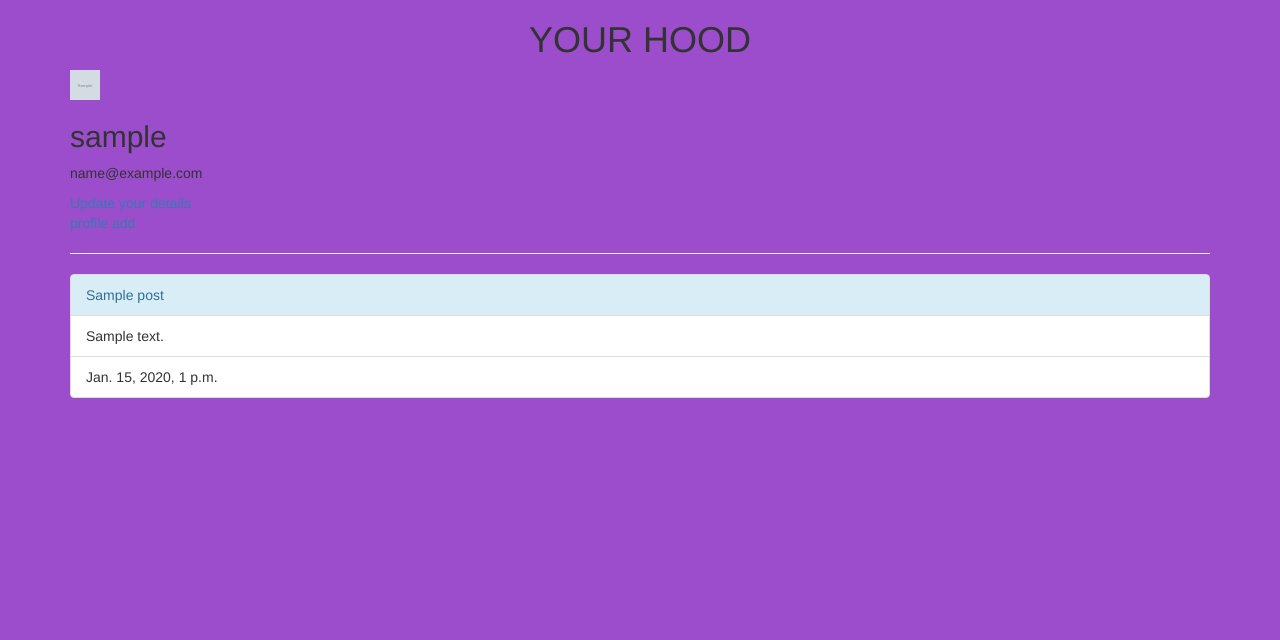
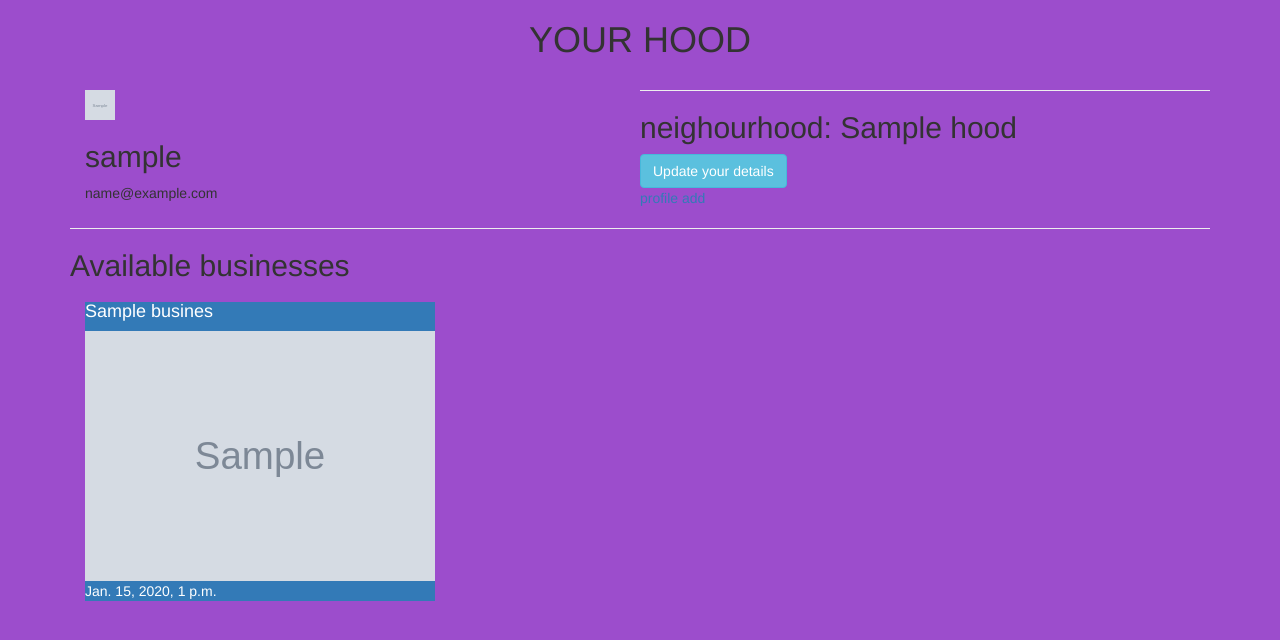
Before and after one commit to mangowilliam/yourhood, a Django app: page /profile in a window 1280 px wide. Shown: the part 90-730 px from the top of the page. Run offline with Django 3.2, Linux system fonts and the light colour scheme; a user stored in the database is signed in; tables that the repository leaves empty hold one stand-in row (values such as "Sample post"); grey boxes marked "Sample" are stand-in pictures; some libraries are stand-ins or nearby versions.

Commit message:
odify models and functions to add filtering of businesses per the neibourhood

```diff
--- a/hoodapp/models.py
+++ b/hoodapp/models.py
@@ -62,6 +62,11 @@ class Business(models.Model):
     def delete_business(self):
         self.delete()
 
+    @classmethod
+    def filter_by_hood(cls,hood_name):
+        business = Business.objects.filter(hood=hood_name)
+        return business
+
 class Post(models.Model):
     title = models.CharField(max_length = 20)
     description = models.CharField(max_length = 300)
--- a/hoodapp/templates/hood.html
+++ b/hoodapp/templates/hood.html
@@ -6,6 +6,7 @@
     <h4>THE CITY UNDER THE SUN</h4>
     <h4>HAKUNA MATATA</h4>
     <p>take your time to familiarise yourselve with the neighbourhoods</p>
+    <a class = "btn btn-info" href="{%url 'details'%}">create details to join a neighbourhood</a>
 </div>
 <div class="container">
         {%for hoods in hoods%}
--- a/hoodapp/templates/profile/profile.html
+++ b/hoodapp/templates/profile/profile.html
@@ -5,25 +5,37 @@
 <div class="container">
 
     <div class="row-md-12 "">
+        <div class = " col-md-6">
         <img class=" gallery-image" alt="" width=30 height=30 src='{{user.profile.image.url}}'>
         <h2 class='account-heading'>{{user.username}}</h2>
         <p class='text-secondary'>{{user.bio}}</p>
         <p class='text-secondary'>{{user.email}}</p>
-        <a href="{%url 'user-update'%}">Update your details</a><br>
-        <a href="{%url 'details'%}">profile add</a>
-
     </div>
     <hr>
+    <h2 class='account-heading'>neighourhood: {{user.profile.hood}}</h2>
+    <a class="btn btn-info" href="{%url 'user-update'%}">Update your details</a><br>
+    <a href="{%url 'details'%}">profile add</a>
 
-    <div class="row-md-12">
-        {% for posts in posts%}
-        <ul class="list-group">
-            <li class="list-group-item list-group-item-info"">{{posts.title}}</li>
-                        <li class=" list-group-item">{{posts.description}}</li>
-            <li class="list-group-item">{{posts.pub_date}}</li>
-        </ul>
-        {%endfor%}
+</div>
+<hr>
+<h2>Available businesses</h2>
+{% for business in business%}
+<div class="row-md-12">
+
+    <div class="col-xs-12 col-sm-12 col-md-6 col-lg-4">
+
+        <div class="card bg-primary">
+            <h4 class="card-title">{{business.name}}</h4>
+            <img class="card-img-top" src="{{ business.image.url }}" height="250px" width="350px" alt="Card image cap">
+            <div class="card-img-overlay">
+                <p class="card-text"><i class="far fa-clock pr-2"></i>{{business.pub_date}}</p>
+
+            </div>
+        </div>
+
+
     </div>
 
 </div>
+{%endfor%}
 {% endblock %}
--- a/hoodapp/views.py
+++ b/hoodapp/views.py
@@ -64,9 +64,9 @@ def add_business(request):
 def profile(request):
     current_user = request.user
     id = current_user.id
-    posts = Post.get_posts()
-    #project = Project.filter_by_user_id(id)
-    return render(request, "profile/profile.html",{"posts":posts})
+    hood = current_user.profile.hood
+    business = Business.filter_by_hood(hood)
+    return render(request, "profile/profile.html",{"business":business})
 
 @login_required(login_url='/accounts/login/')
 def add_profile(request):
--- a/static/css/styles.css
+++ b/static/css/styles.css
@@ -2,8 +2,8 @@ body{
     background-color: #9c4dcc;
   }
   .head{
-    background-image: url("sun.jpeg");
-    height: 200px;
+    background-image: url("sun2.png");
+    height: 300px;
     background-repeat: no-repeat;
     text-align: center;
     background-size: 100% auto;
```
Also changed, not shown: media/images/center.jpeg (added), media/images/hao.jpg (added), static/css/sun2.png (added).
